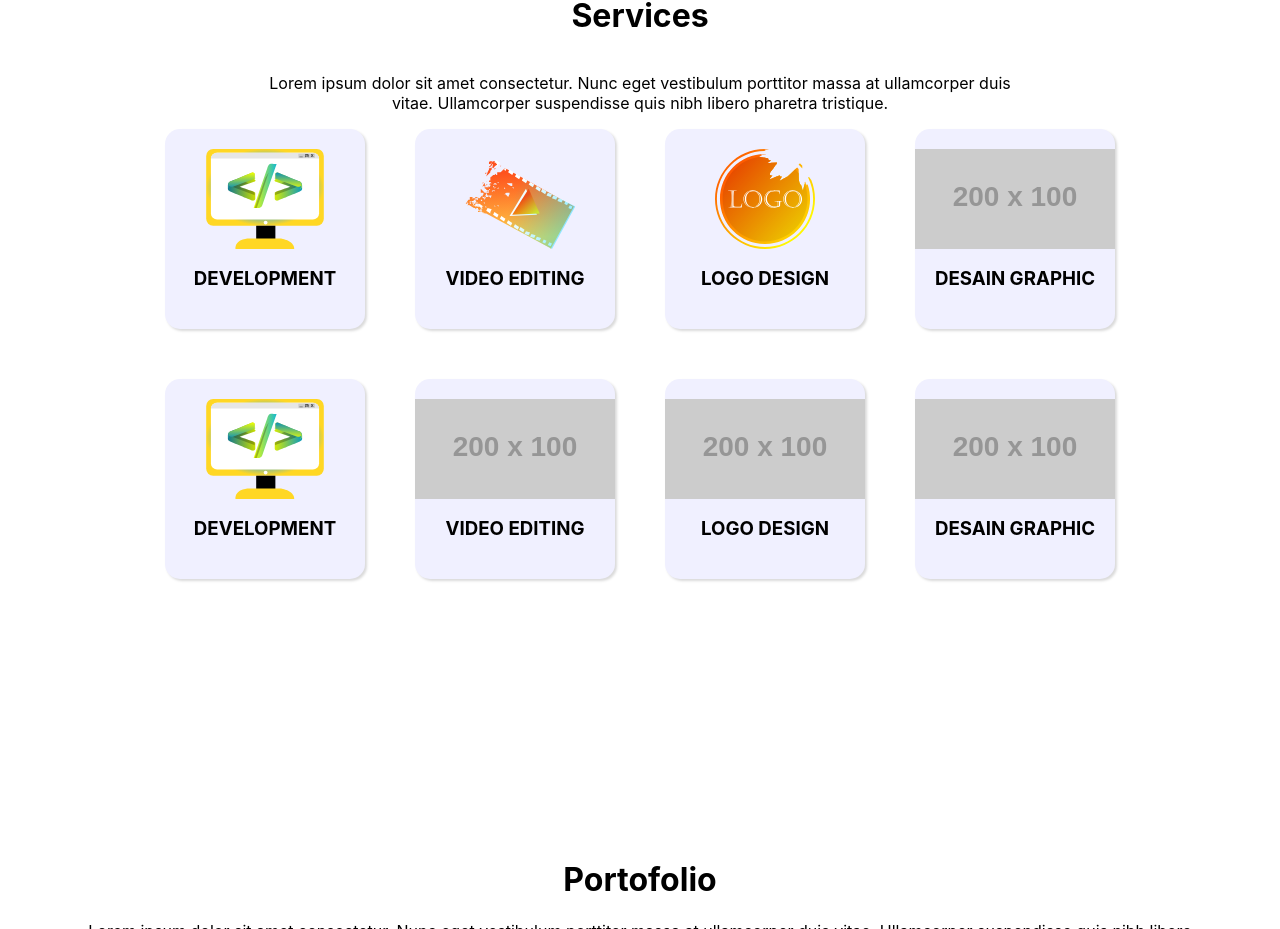
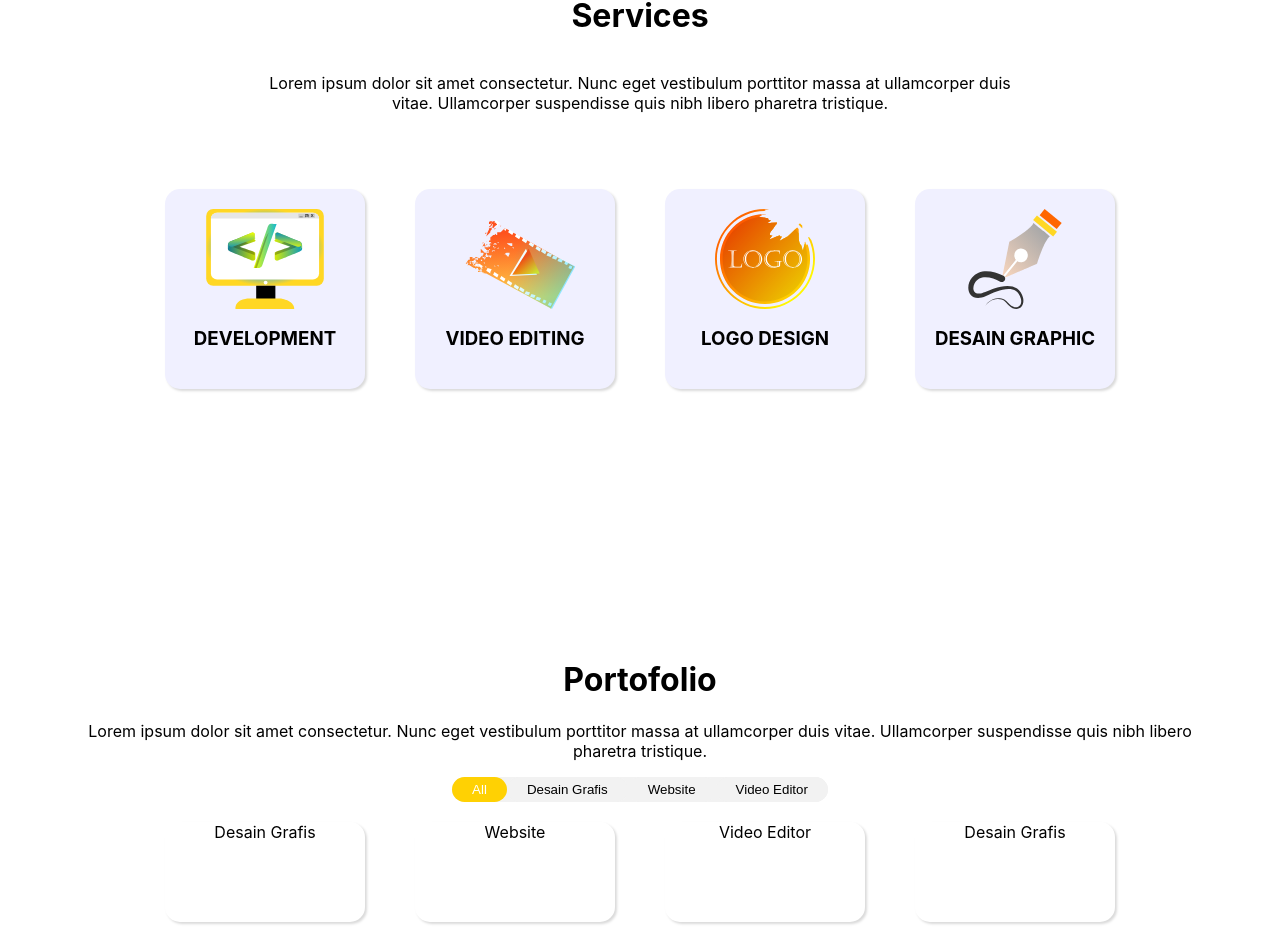
Before and after one commit to myos26/alfaruk, a React (Vite) app: page / in a window 1280 px wide. Shown: the part 1657-2586 px from the top of the page. Built offline with nearby package versions, Linux system fonts and the light colour scheme.

Commit message:
input gambar di services

```diff
--- a/src/App.css
+++ b/src/App.css
@@ -581,7 +581,7 @@ body{
 /* =================================MENU SERVICE========================== */
 .service {
   width: 100wh;
-  height: 100vh;
+  height: 75vh;
   background: #fff;
   padding: 2rem;
   text-align: center;
--- a/src/componen/page/service.jsx
+++ b/src/componen/page/service.jsx
@@ -3,6 +3,7 @@ import ReactCardFlip from 'react-card-flip';
 import webDevelop from '../../assets/logo/webDevelop.svg';
 import videoEditor from '../../assets/logo/video-editor.svg'
 import logoMaker from '../../assets/logo/logoMaker.svg'
+import desainGraphic from '../../assets/logo/design.svg'
 
 function Service() {
     const [flippedCardIndex, setFlippedCardIndex] = useState(null);
@@ -26,27 +27,7 @@ function Service() {
         },
         {
             front: ['DESAIN GRAPHIC', 'rindu'],
-            frontImageUrl: 'https://via.placeholder.com/200x100?text=Front3',
-            backImageUrl: 'https://via.placeholder.com/200x100?text=Back3'
-        },
-        {
-            front: ['DEVELOPMENT', 'hai'],
-            frontImageUrl: webDevelop,
-            backImageUrl: 'https://via.placeholder.com/200x100?text=Back1'
-        },
-        {
-            front: ['VIDEO EDITING', 'keluar'],
-            frontImageUrl: 'https://via.placeholder.com/200x100?text=Front2',
-            backImageUrl: 'https://via.placeholder.com/200x100?text=Back2'
-        },
-        {
-            front: ['LOGO DESIGN', 'rindu'],
-            frontImageUrl: 'https://via.placeholder.com/200x100?text=Front3',
-            backImageUrl: 'https://via.placeholder.com/200x100?text=Back3'
-        },
-        {
-            front: ['DESAIN GRAPHIC', 'rindu'],
-            frontImageUrl: 'https://via.placeholder.com/200x100?text=Front3',
+            frontImageUrl: desainGraphic,
             backImageUrl: 'https://via.placeholder.com/200x100?text=Back3'
         }
     ];
```
Also changed, not shown: src/assets/logo/design.svg (added).
